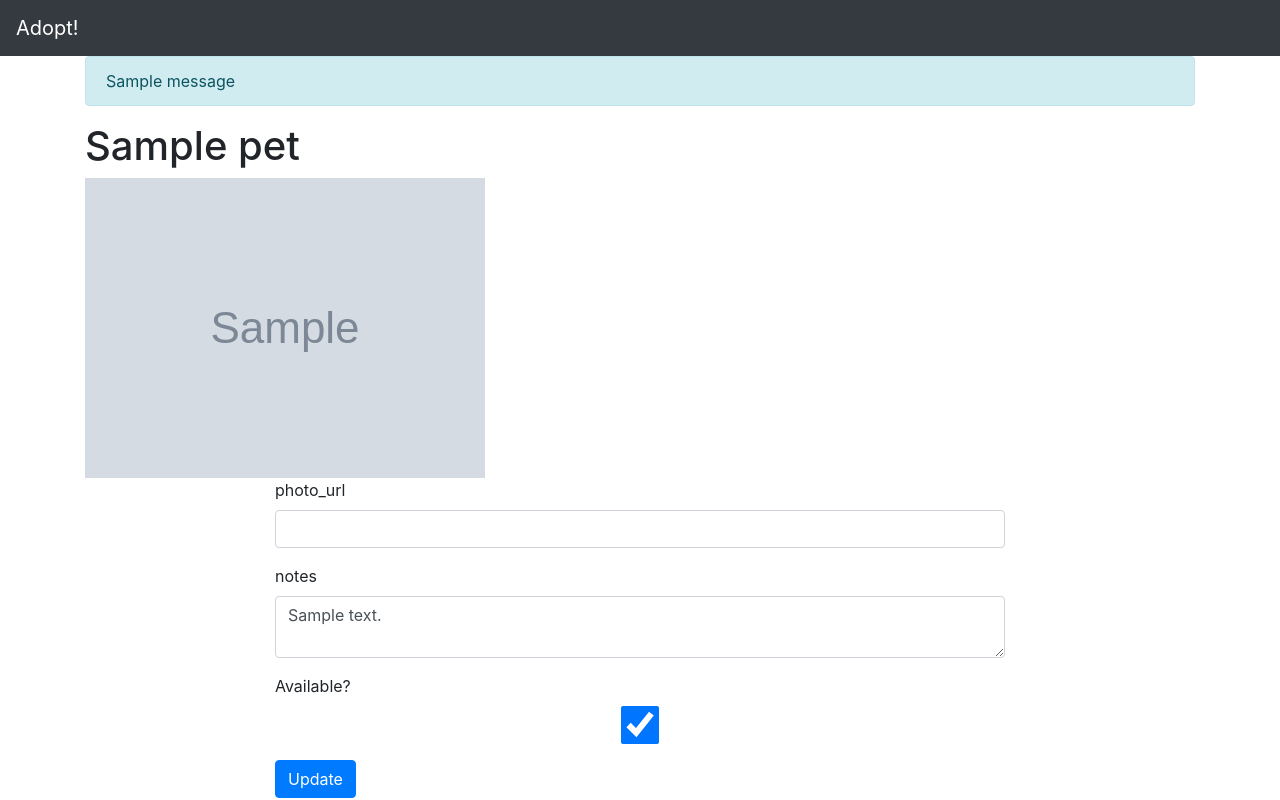
After one commit to celinevalentine/adoptpet, a Flask app: page /1 in a window 1280 px wide. The commit adds this page. Run offline with Flask 2, Linux system fonts and the light colour scheme; tables that the repository leaves empty hold one stand-in row (values such as "Sample post"); grey boxes marked "Sample" are stand-in pictures; one stand-in notice (Sample message) is shown; some libraries are stand-ins or nearby versions.

Commit message:
avaiable checkfield not updated

```diff
--- a/app.py
+++ b/app.py
@@ -1,13 +1,11 @@
-from flask import Flask, request, redirect, render_template, flash
+from flask import Flask, request, redirect, render_template, flash, url_for
 from flask_debugtoolbar import DebugToolbarExtension
 from models import db, connect_db, Pet
-
-from forms import AddPetForm
+from forms import AddPetForm, EditPetForm
 
 app = Flask(__name__)
 app.config['SQLALCHEMY_DATABASE_URI'] = 'postgresql:///pet_db'
 app.config['SQLALCHEMY_TRACK_MODIFICATIONS'] = False
-app.config['SQLALCHEMY_ECHO'] = True
 app.config['SECRET_KEY'] = "SECRET!"
 app.config['DEBUG_TB_INTERCEPT_REDIRECTS']= False
 
@@ -17,7 +15,7 @@ connect_db(app)
 db.create_all()
 
 @app.route('/')
-def show_index():
+def list_pets():
     """show homepage"""
     pets = Pet.query.all()
     return render_template('index.html', pets=pets)
@@ -33,7 +31,26 @@ def add_pet():
         url = form.url.data
         age = form.age.data
         notes = form.notes.data
-        flash(f"{name}-{species}-{age}-{notes}-{url}")
-        return redirect('/')
+        pet = Pet(name=name, species=species, photo_url=url, age=age, notes=notes)
+        db.session.add(pet)
+        db.session.commit()
+        flash(f"{pet.name} is added.")
+        return redirect(url_for('list_pets'))
     else:
         return render_template("add_pet_form.html", form=form)
+
+@app.route('/<int:id>', methods=["GET", "POST"])
+def edit_pet(id):
+    """edit pet info for a specific pet"""
+    pet = Pet.query.get_or_404(id)
+    form = EditPetForm(obj=pet)
+
+    if form.validate_on_submit():
+        pet.notes = form.notes.data
+        pet.photo_url = form.url.data
+        pet.available = form.available.data
+        db.session.commit()
+        flash(f"{pet.name} is updated.")
+        return redirect(url_for('list_pets'))
+    else:
+        return render_template("edit_pet_form.html",form=form, pet=pet)
--- a/forms.py
+++ b/forms.py
@@ -1,11 +1,34 @@
 from flask_wtf import FlaskForm
-from wtforms import StringField, FloatField, BooleanField, IntegerField, RadioField, SelectField
-from wtforms.validators import InputRequired, Optional
+from wtforms import StringField, FloatField, BooleanField, IntegerField, TextAreaField, SelectField
+from wtforms.validators import InputRequired, Optional, URL, NumberRange, Length
+
 
 class AddPetForm(FlaskForm):
+    """form for adding a pet"""
 
-    name = StringField("name", validators=[InputRequired(message="Pet name can't be blank")])
-    species = StringField("species",validators=[InputRequired(message="Species can't be blank")])
-    url = StringField("photo_url", validators=[Optional()])
-    age = IntegerField("age", validators=[Optional()])
-    notes = StringField("notes", validators=[Optional()])
+    name = StringField(
+        "name",
+        validators=[InputRequired(message="Pet name can't be blank")])
+    species = SelectField(
+        "species",
+       choices= [("cat","cat"), ("dog", "dog"), ("porcupine", "porcupine")])
+    url = StringField(
+        "photo_url",
+        validators=[Optional(), URL()])
+    age = IntegerField(
+        "age",
+        validators=[Optional(), NumberRange(min=0, max=30)])
+    notes = TextAreaField(
+        "notes",
+        validators=[Optional(), Length(min=10)])
+
+
+class EditPetForm(FlaskForm):
+
+    url = StringField(
+        "photo_url",
+        validators=[Optional(), URL()])
+    notes = TextAreaField(
+        "notes",
+        validators=[Optional(), Length(min=10)])
+    available = BooleanField("Available?")
--- /dev/null
+++ b/templates/_form.html
@@ -0,0 +1,17 @@
+{{ form.hidden_tag() }}
+
+{% for field in form if field.widget.input_type != 'hidden' %}
+<div class="form-group">
+    {{ field.label }}
+    {{ field(class_="form-control") }}
+   <span>
+    {% if field.errors %}
+        {% for error in field.errors %}
+            <small class="form-text text-danger">{{ error }}</small>
+       {% endfor %}
+    {% endif %}
+  </span>
+</div>
+
+
+{% endfor %}
--- a/templates/base.html
+++ b/templates/base.html
@@ -8,19 +8,16 @@
     <title>{% block title %}  {% endblock %}</title>
 </head>
 <body>
-    <main id="content">
-        {% with messages = get_flashed_messages(with_categories=true) %}
-        {% if messages %}
-        <section class="messages">
-          {% for category,msg in messages %}
-          <p class="{{category}}">{{msg}}</p>
+  <nav class="navbar navbar-expand-lg navbar-dark bg-dark">
+    <a class="navbar-brand" href="/">Adopt!</a>
+  </nav>
+    <div class="container">
+          {% for msg in get_flashed_messages() %}
+         <div class="alert alert-info">{{msg}}</div>
           {% endfor  %}
-        </section>
-        {% endif %}
-        {% endwith %}
-      </main>
+
     {%block content%}
     {% endblock %}
-
+  </div>
 </body>
 </html>
--- /dev/null
+++ b/templates/edit_pet_form.html
@@ -0,0 +1,18 @@
+{% extends 'base.html' %}
+{% block title %}Edit Pet{% endblock %}
+{% block content %}
+
+  <h1>{{pet.name}}</h1>
+  {% if pet.photo_url %}
+  <img class="img-fluid" src="{{pet.photo_url}}" alt="{{pet.name}}">
+  {% endif %}
+  <div class="row justify-content-center">
+    <div class="col-md-8">
+    <form method="POST">
+      {% include "_form.html" %}
+    <button type="submit" class="btn btn-primary">Update</button>
+    </form>
+   </div>
+  </div>
+
+{% endblock %}
--- /dev/null
+++ b/test.py
@@ -0,0 +1,6 @@
+
+
+
+
+
+app.config['WTF_CSRF_ENABLED'] = False
```
Also changed, not shown: models.py (+18 -12 lines), templates/add_pet_form.html (+9 -19 lines), templates/index.html (+13 -8 lines).
